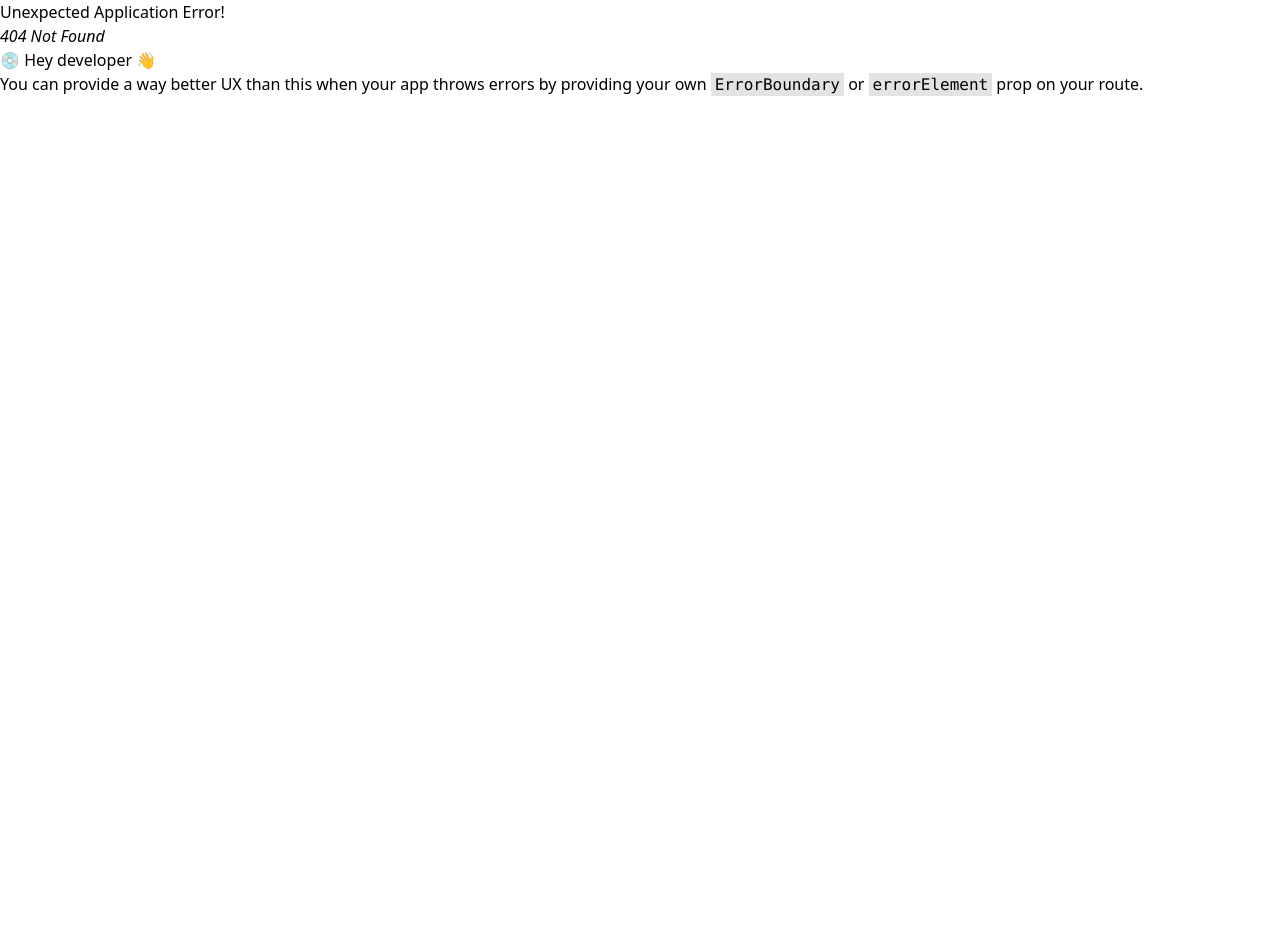
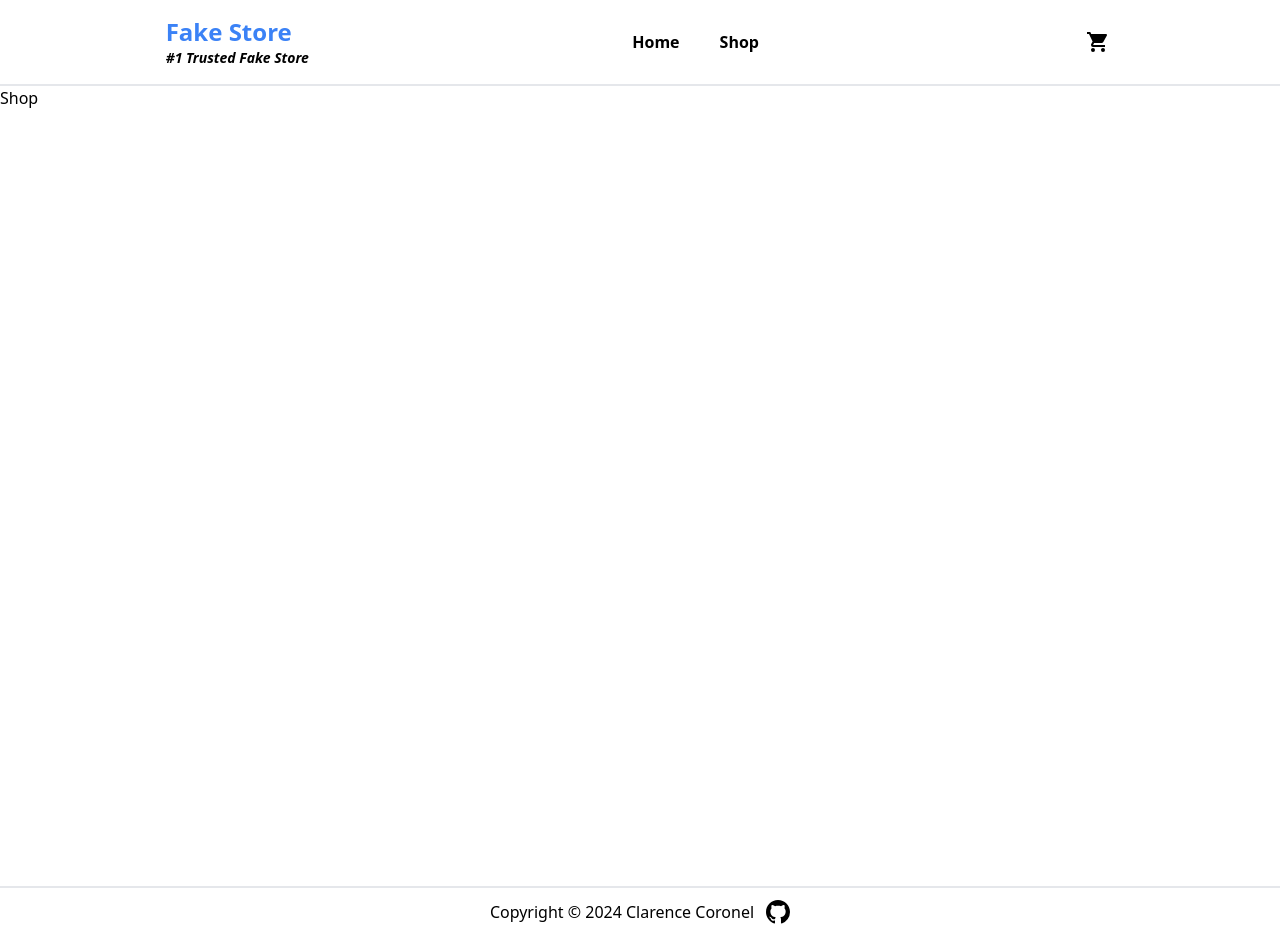
Before and after one commit to clarence-coronel/shopping-cart, a React (Vite) app: page /shop in a window 1280 px wide. Before the commit this address had no page. Before the commit the page ends 800 px from the top, so only its background shows below. Built offline with nearby package versions, Linux system fonts and the light colour scheme.

Commit message:
refactor: layout

```diff
--- a/src/App.jsx
+++ b/src/App.jsx
@@ -1,19 +1,29 @@
-import { useEffect, useState } from "react";
-import useData from "./hooks/useData";
+import React from "react";
+import { createBrowserRouter, RouterProvider } from "react-router-dom";
+import "./index.css";
 import MainLayout from "./component/Layout/MainLayout";
+import Home from "./pages/Home";
+import Shop from "./pages/Shop";
+
+const router = createBrowserRouter([
+  {
+    path: "/",
+    element: <MainLayout />,
+    children: [
+      {
+        path: "/",
+        element: <Home />,
+      },
+      {
+        path: "shop",
+        element: <Shop />,
+      },
+    ],
+  },
+]);
 
 function App() {
-  const { data, loading, error } = useData();
-
-  useEffect(() => {
-    console.log(data);
-  }, [data]);
-
-  return (
-    <MainLayout>
-      <span className="text-red-400"> Test</span>
-    </MainLayout>
-  );
+  return <RouterProvider router={router} />;
 }
 
 export default App;
--- /dev/null
+++ b/src/component/Footer.jsx
@@ -0,0 +1,28 @@
+function Footer() {
+  return (
+    <footer className="w-full p-3 border-t-2">
+      <a
+        className="group w-fit mx-auto flex justify-center items-center gap-3"
+        href="https://github.com/clarence-coronel"
+        target="_blank"
+      >
+        <span>Copyright &copy; 2024 Clarence Coronel</span>
+        <span className="group-hover:animate-spin">
+          <svg
+            xmlns="http://www.w3.org/2000/svg"
+            width="1.5rem"
+            height="1.5rem"
+            viewBox="0 0 16 16"
+          >
+            <path
+              fill="currentColor"
+              d="M8 0C3.58 0 0 3.58 0 8c0 3.54 2.29 6.53 5.47 7.59c.4.07.55-.17.55-.38c0-.19-.01-.82-.01-1.49c-2.01.37-2.53-.49-2.69-.94c-.09-.23-.48-.94-.82-1.13c-.28-.15-.68-.52-.01-.53c.63-.01 1.08.58 1.23.82c.72 1.21 1.87.87 2.33.66c.07-.52.28-.87.51-1.07c-1.78-.2-3.64-.89-3.64-3.95c0-.87.31-1.59.82-2.15c-.08-.2-.36-1.02.08-2.12c0 0 .67-.21 2.2.82c.64-.18 1.32-.27 2-.27s1.36.09 2 .27c1.53-1.04 2.2-.82 2.2-.82c.44 1.1.16 1.92.08 2.12c.51.56.82 1.27.82 2.15c0 3.07-1.87 3.75-3.65 3.95c.29.25.54.73.54 1.48c0 1.07-.01 1.93-.01 2.2c0 .21.15.46.55.38A8.01 8.01 0 0 0 16 8c0-4.42-3.58-8-8-8"
+            />
+          </svg>
+        </span>
+      </a>
+    </footer>
+  );
+}
+
+export default Footer;
--- a/src/component/Navigation.jsx
+++ b/src/component/Header.jsx
@@ -1,8 +1,8 @@
 import NavigationLink from "./NavigationLink";
 
-function Navigation() {
+function Header() {
   return (
-    <nav className="max-md:justify-between max-md:gap-3 w-full shadow-md flex justify-around items-center gap-5 p-4">
+    <header className="max-md:justify-between max-md:gap-3 w-full border-b-2 flex justify-around items-center gap-5 p-4">
       <div className="max-md:hidden flex flex-col">
         <span className="text-2xl font-semibold text-blue-500">Fake Store</span>
         <span className="font-semibold italic text-sm">
@@ -11,10 +11,10 @@ function Navigation() {
       </div>
 
       {/* Main Nav */}
-      <div className="space-x-8">
+      <nav className="space-x-8">
         <NavigationLink to="/" text="Home" />
-        <NavigationLink to="/" text="Shop" />
-      </div>
+        <NavigationLink to="/shop" text="Shop" />
+      </nav>
 
       {/* Cart Nav */}
       <NavigationLink to="/">
@@ -30,8 +30,8 @@ function Navigation() {
           />
         </svg>
       </NavigationLink>
-    </nav>
+    </header>
   );
 }
 
-export default Navigation;
+export default Header;
--- a/src/component/Layout/MainLayout.jsx
+++ b/src/component/Layout/MainLayout.jsx
@@ -1,10 +1,16 @@
-import Navigation from "../Navigation";
+import { Outlet } from "react-router-dom";
+import Header from "../Header";
+import Footer from "../Footer";
 
-function MainLayout({ children }) {
+function MainLayout() {
   return (
-    <div>
-      <Navigation />
-      {children}
+    <div className="w-full">
+      <Header />
+      {/* {children ? children : <Outlet />} */}
+      <main className="w-full h-full min-h-screen">
+        <Outlet />
+      </main>
+      <Footer />
     </div>
   );
 }
--- a/src/main.jsx
+++ b/src/main.jsx
@@ -1,18 +1,10 @@
 import React from "react";
 import ReactDOM from "react-dom/client";
-import { createBrowserRouter, RouterProvider } from "react-router-dom";
 import App from "./App";
 import "./index.css";
 
-const router = createBrowserRouter([
-  {
-    path: "/",
-    element: <App />,
-  },
-]);
-
 ReactDOM.createRoot(document.getElementById("root")).render(
   <React.StrictMode>
-    <RouterProvider router={router} />
+    <App />
   </React.StrictMode>
 );
--- /dev/null
+++ b/src/pages/Home.jsx
@@ -0,0 +1,5 @@
+function Home() {
+  return <div>Home</div>;
+}
+
+export default Home;
--- /dev/null
+++ b/src/pages/Shop.jsx
@@ -0,0 +1,5 @@
+function Shop() {
+  return <div>Shop</div>;
+}
+
+export default Shop;
```
